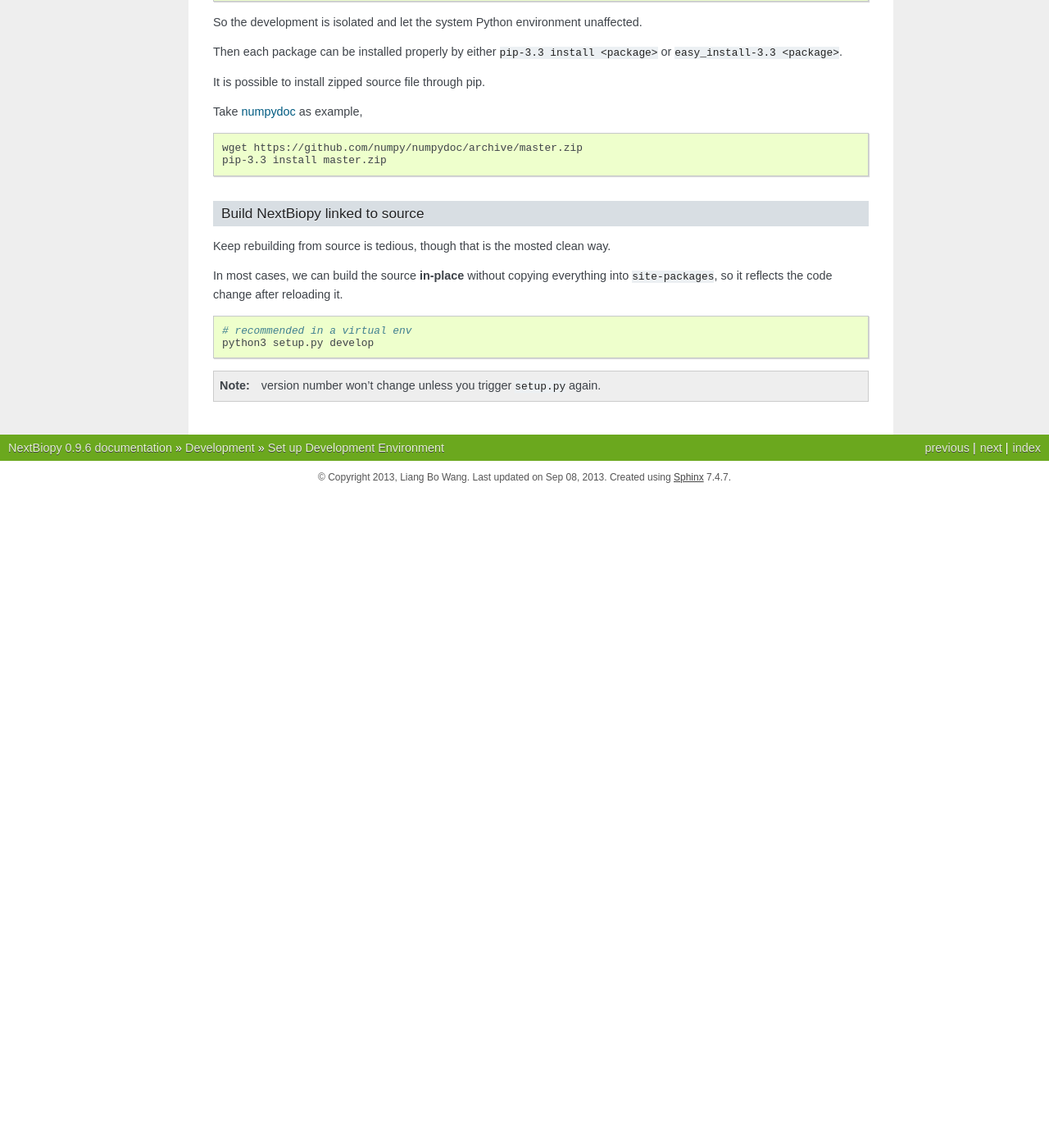
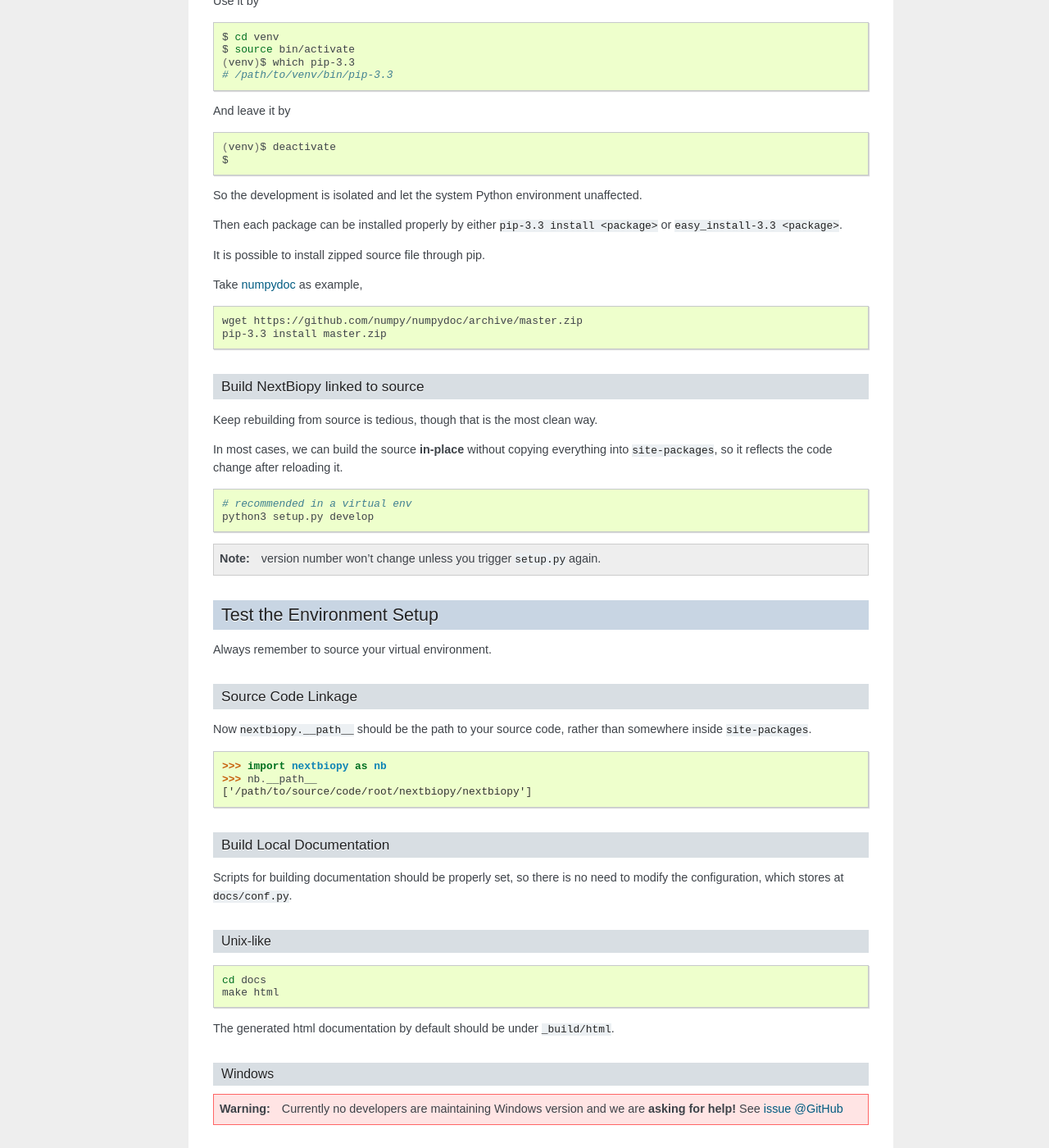
Before and after one commit to mauriceling/nextbiopy, a Sphinx documentation site: the page built from docs/DEVLOP/env_setup.rst, in a window 1280 px wide and 1400 px high, scrolled down 930 px. Shown: the whole window at 82% size. Built offline with Sphinx 7.4.7, drawn with Linux system fonts in a browser that asks for light colours; pages that are not in the unit, such as notebooks, are missing from menus; before the commit the page ends 1532 px from its top, so only the background shows below that; some of the changed text lies outside the part shown.

Commit message:
update doc; instructions for dev environment & API

```diff
--- a/docs/DEVLOP/development.rst
+++ b/docs/DEVLOP/development.rst
@@ -5,7 +5,6 @@ Development
 .. toctree::
    :maxdepth: 2
 
+   env_setup
    howto_contrib
-   env_setup
-   testing_benchmark
    conventions
--- a/docs/DEVLOP/env_setup.rst
+++ b/docs/DEVLOP/env_setup.rst
@@ -53,16 +53,29 @@ Besides mentioned in :ref:`Prequisites for Installation <prequisites>`, extra pa
 Build up the Environemnt
 ========================
 
-It is recommended to createn a **virtual environment**, usually set by `virtualenv`_.
+It is recommended to create a **virtual environment**, usually set by `virtualenv`_.
+
+Create an virtual environment by
 
 .. code-block:: bash
 
-    virtualenv-3.3 VENV_nextbiopy
-    source VENV_nextbiopy/bin/activate
-    (VENV_nextbiopy) which pip-3.3
+    $ virtualenv-3.3 venv
+
+Use it by
+
+.. code-block:: bash
+
+    $ cd venv
+    $ source bin/activate
+    (venv)$ which pip-3.3
     # /path/to/venv/bin/pip-3.3
-    (VENV_nextbiopy) deactivate
 
+And leave it by
+
+.. code-block:: bash
+
+    (venv)$ deactivate
+    $
 
 So the development is isolated and let the system Python environment unaffected.
 
@@ -81,7 +94,7 @@ Take `numpydoc`_ as example,
 Build NextBiopy linked to source
 --------------------------------
 
-Keep rebuilding from source is tedious, though that is the mosted clean way.
+Keep rebuilding from source is tedious, though that is the most clean way.
 
 In most cases, we can build the source **in-place** without copying everything into ``site-packages``,
 so it reflects the code change after reloading it.
@@ -92,3 +105,45 @@ so it reflects the code change after reloading it.
     python3 setup.py develop
 
 .. note:: version number won't change unless you trigger ``setup.py`` again.
+
+
+Test the Environment Setup
+==========================
+
+Always remember to source your virtual environment.
+
+Source Code Linkage
+-------------------
+
+Now ``nextbiopy.__path__`` should be the path to your source code,
+rather than somewhere inside ``site-packages``.
+
+.. code-block:: python3
+
+    >>> import nextbiopy as nb
+    >>> nb.__path__
+    ['/path/to/source/code/root/nextbiopy/nextbiopy']
+
+
+Build Local Documentation
+-------------------------
+
+Scripts for building documentation should be properly set,
+so there is no need to modify the configuration, which stores at ``docs/conf.py``.
+
+Unix-like
+^^^^^^^^^
+
+.. code-block:: bash
+
+    cd docs
+    make html
+
+The generated html documentation by default should be under ``_build/html``.
+
+Windows
+^^^^^^^
+
+.. warning::
+    Currently no developers are maintaining Windows version and we are **asking for help!**
+    See `issue @GitHub <https://github.com/nextbiopy/nextbiopy/issues/8>`__
```
Also changed, not shown: docs/nextbiopy.rst (+4 -3 lines).
